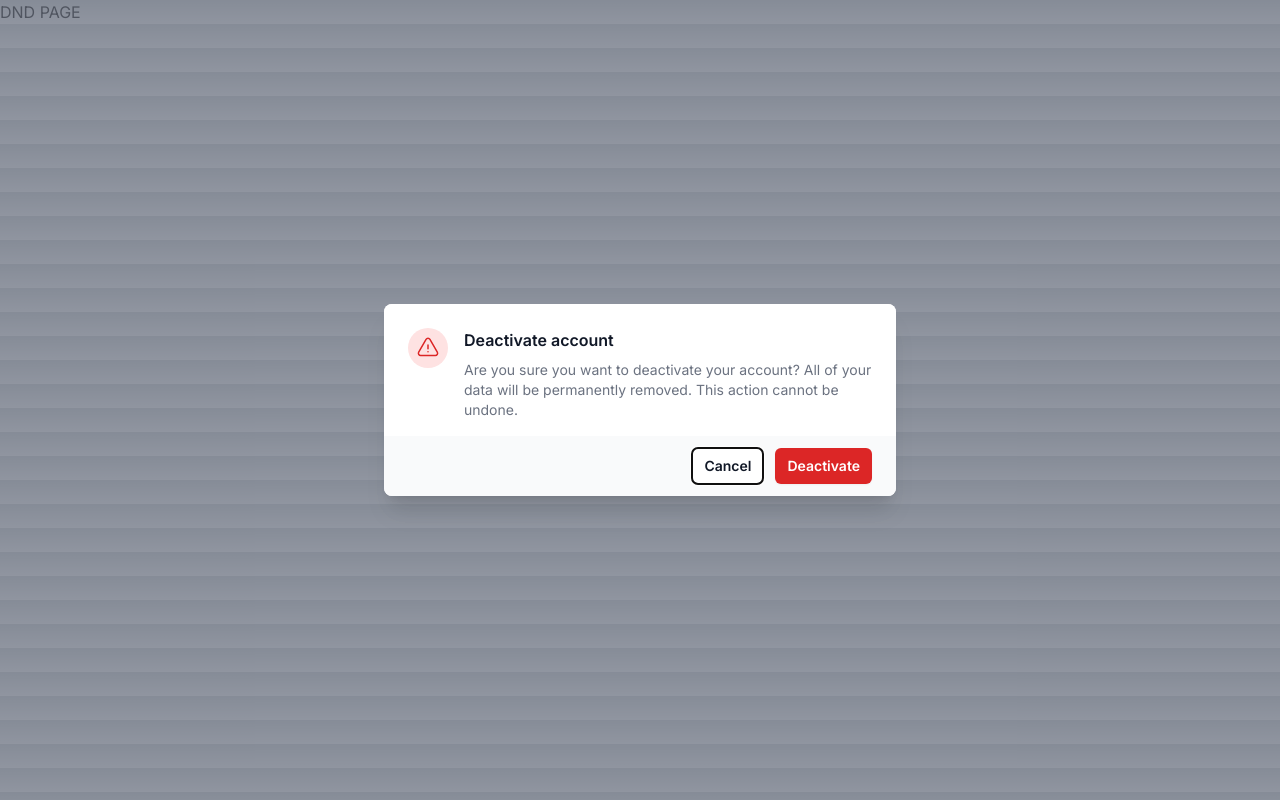
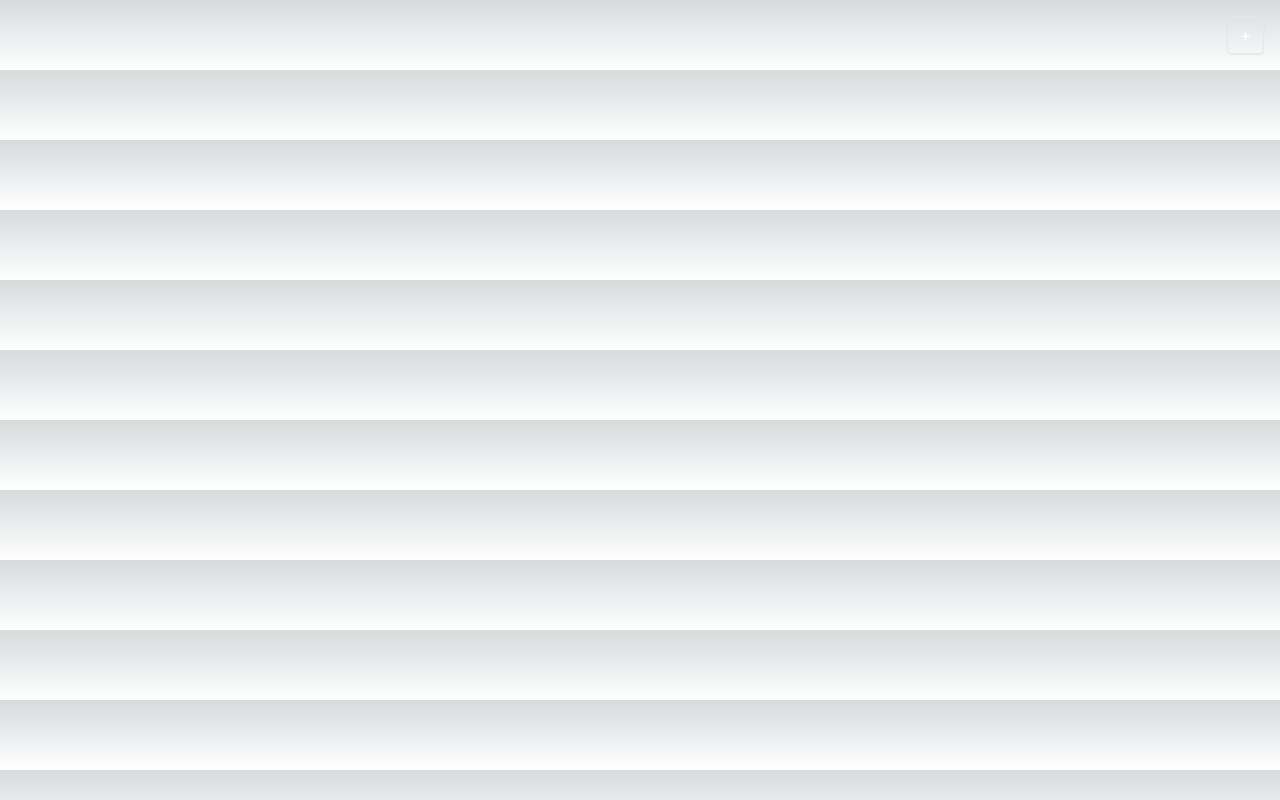
Before and after one commit to raihanlh/kanbanter, a Next.js app: page / in a window 1280 px wide. Built offline with nearby package versions, Linux system fonts and the light colour scheme.

Commit message:
add button to create new board

```diff
--- a/src/app/page.tsx
+++ b/src/app/page.tsx
@@ -1,17 +1,32 @@
 "use client";
 
+import Button from "@/components/buttons/Button";
 import { Dialog } from "@/components/dialog/Dialog";
 import { NextPage } from "next";
 import dynamic from "next/dynamic";
+import { useState } from "react";
 
 const KanbanBoard = dynamic(() => import("@/components/board/KanbanBoard"), {
   ssr: false,
 });
 
 const Home: NextPage = () => {
+  const [open, setOpen] = useState(false);
+
   return (
     <main>
-      <Dialog />
+      <header className="w-screen flex justify-end">
+        <Button
+          className="m-4"
+          onClick={(e) => {
+            e.preventDefault();
+            setOpen(true);
+          }}
+        >
+          <h4>+</h4>
+        </Button>
+      </header>
+      <Dialog open={open} setOpen={setOpen} title={"Add new board"} content={<p>Add new board</p>} buttonText="Submit" />
       <KanbanBoard />
       {/* <div className="z-10 max-w-5xl w-full items-center justify-between font-mono text-sm lg:flex">
         <p className="fixed left-0 top-0 flex w-full justify-center border-b border-gray-300 bg-gradient-to-b from-zinc-200 pb-6 pt-8 backdrop-blur-2xl dark:border-neutral-800 dark:bg-zinc-800/30 dark:from-inherit lg:static lg:w-auto  lg:rounded-xl lg:border lg:bg-gray-200 lg:p-4 lg:dark:bg-zinc-800/30">
--- a/src/components/board/KanbanBoard.tsx
+++ b/src/components/board/KanbanBoard.tsx
@@ -153,7 +153,6 @@ const KanbanBoard: React.FC = () => {
 
   return (
     <main>
-      <h1>DND PAGE</h1>
       <DragDropContext onDragEnd={onDragEnd}>
         <div className="flex flex-row">
           {boards &&
--- a/src/components/dialog/Dialog.tsx
+++ b/src/components/dialog/Dialog.tsx
@@ -1,10 +1,29 @@
-import { FC, Fragment, useRef, useState } from "react";
+import React, {
+  Dispatch,
+  FC,
+  Fragment,
+  SetStateAction,
+  useRef,
+  useState,
+} from "react";
 import { Dialog as DialogHeadlessUI, Transition } from "@headlessui/react";
 import { ExclamationTriangleIcon } from "@heroicons/react/24/outline";
 
-export const Dialog: FC = () => {
-  const [open, setOpen] = useState(true);
+interface DialogProps {
+  open: boolean;
+  setOpen: Dispatch<SetStateAction<boolean>>;
+  title: string;
+  content: React.ReactNode;
+  buttonText: string;
+}
 
+export const Dialog: FC<DialogProps> = ({
+  open,
+  setOpen,
+  title,
+  content,
+  buttonText,
+}) => {
   const cancelButtonRef = useRef(null);
 
   return (
@@ -52,14 +71,10 @@ export const Dialog: FC = () => {
                         as="h3"
                         className="text-base font-semibold leading-6 text-gray-900"
                       >
-                        Deactivate account
+                        {title}
                       </DialogHeadlessUI.Title>
                       <div className="mt-2">
-                        <p className="text-sm text-gray-500">
-                          Are you sure you want to deactivate your account? All
-                          of your data will be permanently removed. This action
-                          cannot be undone.
-                        </p>
+                        <p className="text-sm text-gray-500">{content}</p>
                       </div>
                     </div>
                   </div>
@@ -67,10 +82,10 @@ export const Dialog: FC = () => {
                 <div className="bg-gray-50 px-4 py-3 sm:flex sm:flex-row-reverse sm:px-6">
                   <button
                     type="button"
-                    className="inline-flex w-full justify-center rounded-md bg-red-600 px-3 py-2 text-sm font-semibold text-white shadow-sm hover:bg-red-500 sm:ml-3 sm:w-auto"
+                    className="inline-flex w-full justify-center rounded-md bg-blue-600 px-3 py-2 text-sm font-semibold text-white shadow-sm hover:bg-red-500 sm:ml-3 sm:w-auto"
                     onClick={() => setOpen(false)}
                   >
-                    Deactivate
+                    {buttonText}
                   </button>
                   <button
                     type="button"
```
